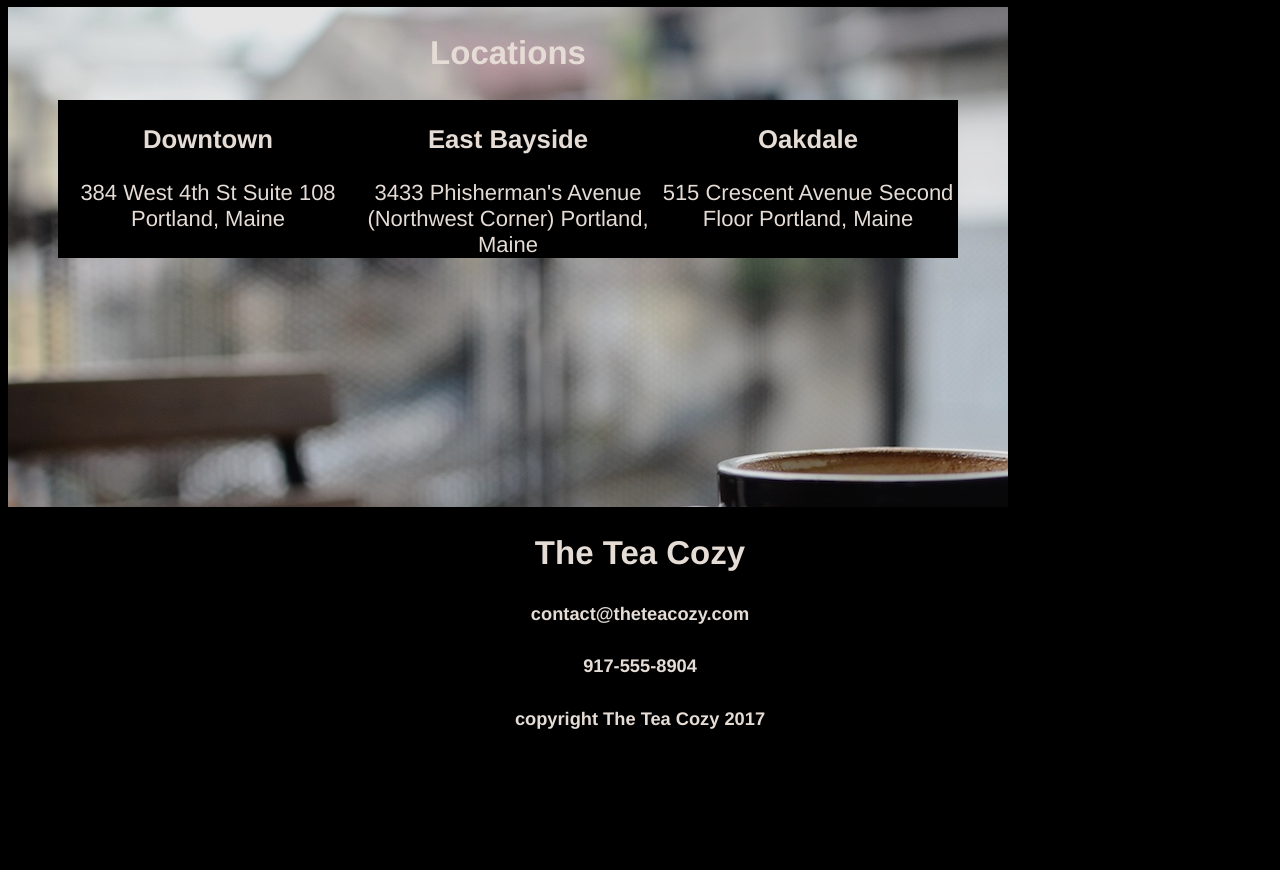
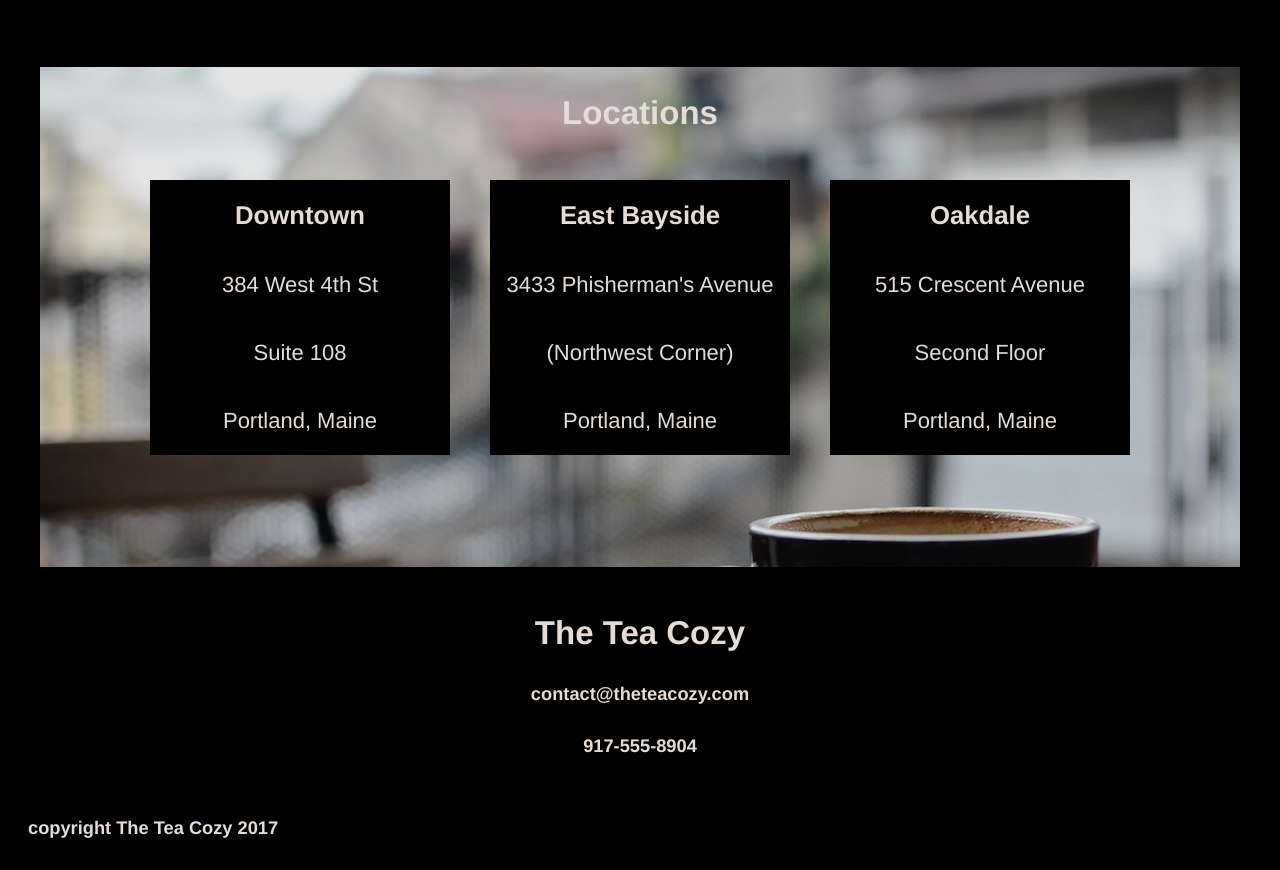
Before and after one commit to scobo1/tea_cozy, a plain HTML site: page index.html in a window 1280 px wide. Shown: the part 1464-2334 px from the top of the page. Before the commit the page ends 2224 px from the top, so only its background shows below. Drawn offline with Linux system fonts and the light colour scheme.

Commit message:
finished styling, fine-tune the rest.

```diff
--- a/index.html
+++ b/index.html
@@ -19,8 +19,10 @@
       </nav>
     </header>
 
+    <div class="content">
+
       <!-- Hero Image -->
-    <div class="hero-img">
+      <div class="hero-img" id="mission">
         <div class="headline">
           <h2>Our Mission</h2>
           <h4>Handpicked, Artisanally Curated, Free Range, Sustainable, Small Batch, Fair Trade, Organic Tea</h4>
@@ -106,6 +108,8 @@
         <h5>917-555-8904</h5>
       </footer>
 
+    </div>
+
     <div class="copyright">
       <h5>copyright The Tea Cozy 2017</h5>
     </div>
--- a/resources/css/style.css
+++ b/resources/css/style.css
@@ -7,6 +7,11 @@ body {
   text-align: center;
 }
 
+.content {
+  display: flex;
+  flex-direction: column;
+  align-items: center;
+}
 
 /* Header info */
 
@@ -30,12 +35,13 @@ header {
 header nav {
 flex-grow: 1;
 text-align: right;
+margin-right: 20px;
 }
 
 nav span a {
   color: seashell;
   text-decoration: underline;
-  padding: 0px 10px;
+  margin-left: 10px;
 }
 
 
@@ -55,13 +61,20 @@ nav span a {
   width: 100%;
 }
 
+h2 {
+}
+
 
 /* "Featured Tea section" */
 
 .section {
-  width: 1000px;
   display: flex;
   flex-direction: column;
+  margin: 20px 0px;
+}
+
+#teas {
+  width: 1000px;
 }
 
 .tea {
@@ -87,10 +100,32 @@ nav span a {
 #locations {
   background-image: url("../images/img-locations-background.jpg");
   height: 500px;
+  width: 1200px;
 }
 
 .location {
   background-color: black;
   width: 300px;
+  height: 275px;
   opacity: 1;
+  display: flex;
+  flex-direction: column;
+  justify-content: space-around;
+  margin: 20px;
 }
+
+h3 {
+  margin: 0px;
+}
+
+
+/* Footer section */
+
+footer {
+  height: 200px;
+}
+
+.copyright {
+  text-align: left;
+  margin-left: 20px;
+}
```
Lines whose indentation alone changed are shown as unchanged.
